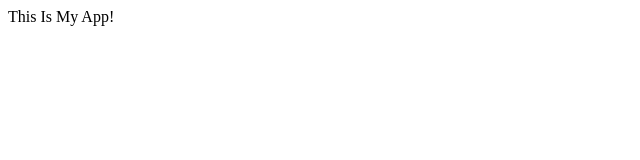
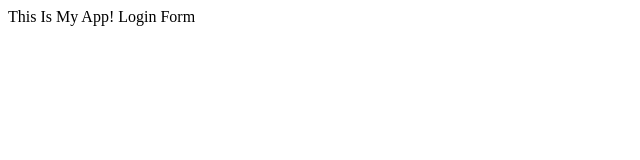
Before and after one commit to yousefsaeedi/myAppSample, a plain HTML site: page index.html in a window 1280 px wide. Shown: the full height of the page, 0-640 px from the left. Drawn offline with Linux system fonts and the light colour scheme.

Commit message:
login form

```diff
--- /dev/null
+++ b/dir2/app2.js
@@ -0,0 +1 @@
+console.log('hi');
--- a/index.html
+++ b/index.html
@@ -4,5 +4,6 @@
     </head>
     <body>
         This Is My App!
+        Login Form
     </body>
 </html>
```
Also changed, not shown: login.html (added, +1 -0 lines), log.txt (added).
